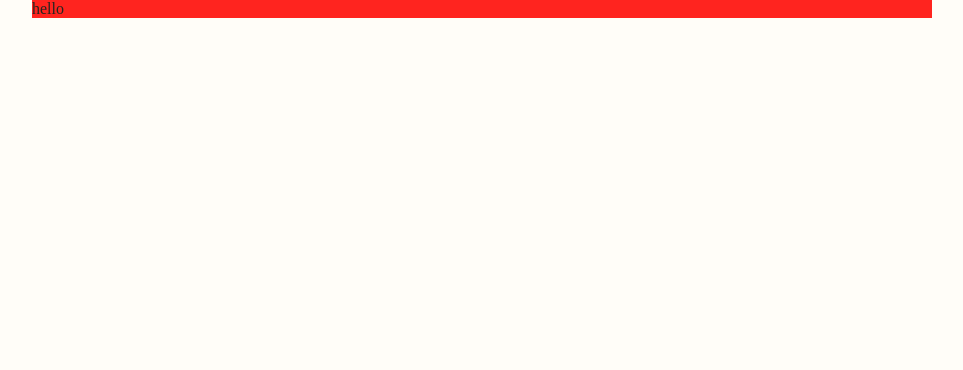
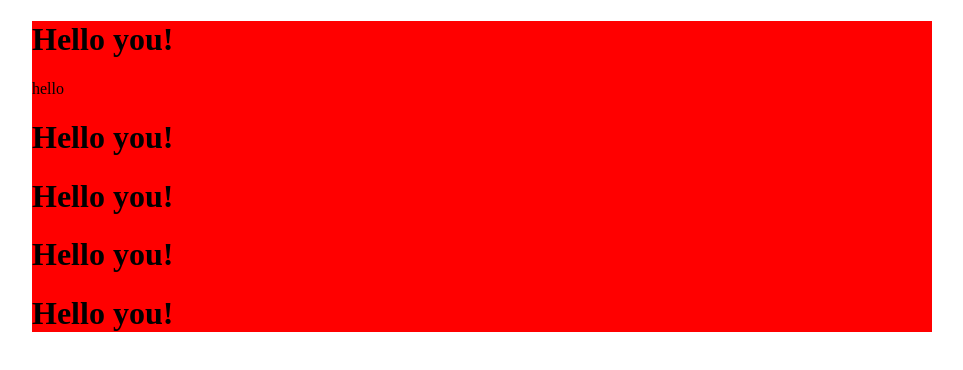
Before and after one commit to CharlyMartin/portfolio-old, a React app: page / in a window 1280 px wide. Shown: the top 370 px of the page, without its empty margins (158-1121 px from the left). Built offline with nearby package versions, Linux system fonts and the light colour scheme.

Commit message:
Main structure done

```diff
--- a/src/components/app.jsx
+++ b/src/components/app.jsx
@@ -1,14 +1,32 @@
 import React, { Component } from 'react';
+
+import SideBar from './sidebar';
+import Header from './header';
+import List from './list';
 
 class App extends Component {
   render() {
     return (
       <div className="wrapper">
-        <div className="hero" />
 
-        <div className="container column-layout">
-          <span>hello</span>
+        <div className="background-light" />
+
+        <div className="container">
+          <div className="container-layout">
+            <div className="sidebar-container">
+              <SideBar />
+              <span>hello</span>
+            </div>
+
+            <div className="content-container">
+              <Header />
+              <List />
+              <List />
+              <List />
+            </div>
+          </div>
         </div>
+
       </div>
     );
   }
--- /dev/null
+++ b/src/components/header.jsx
@@ -0,0 +1,7 @@
+import React, { Component } from 'react';
+
+function Header(props) {
+  return <h1>Hello you!</h1>;
+}
+
+export default Header;
--- /dev/null
+++ b/src/components/list.jsx
@@ -0,0 +1,7 @@
+import React, { Component } from 'react';
+
+function List(props) {
+  return <h1>Hello you!</h1>;
+}
+
+export default List;
--- /dev/null
+++ b/src/components/sidebar.jsx
@@ -0,0 +1,7 @@
+import React, { Component } from 'react';
+
+function SideBar(props) {
+  return <h1>Hello you!</h1>;
+}
+
+export default SideBar;
```
